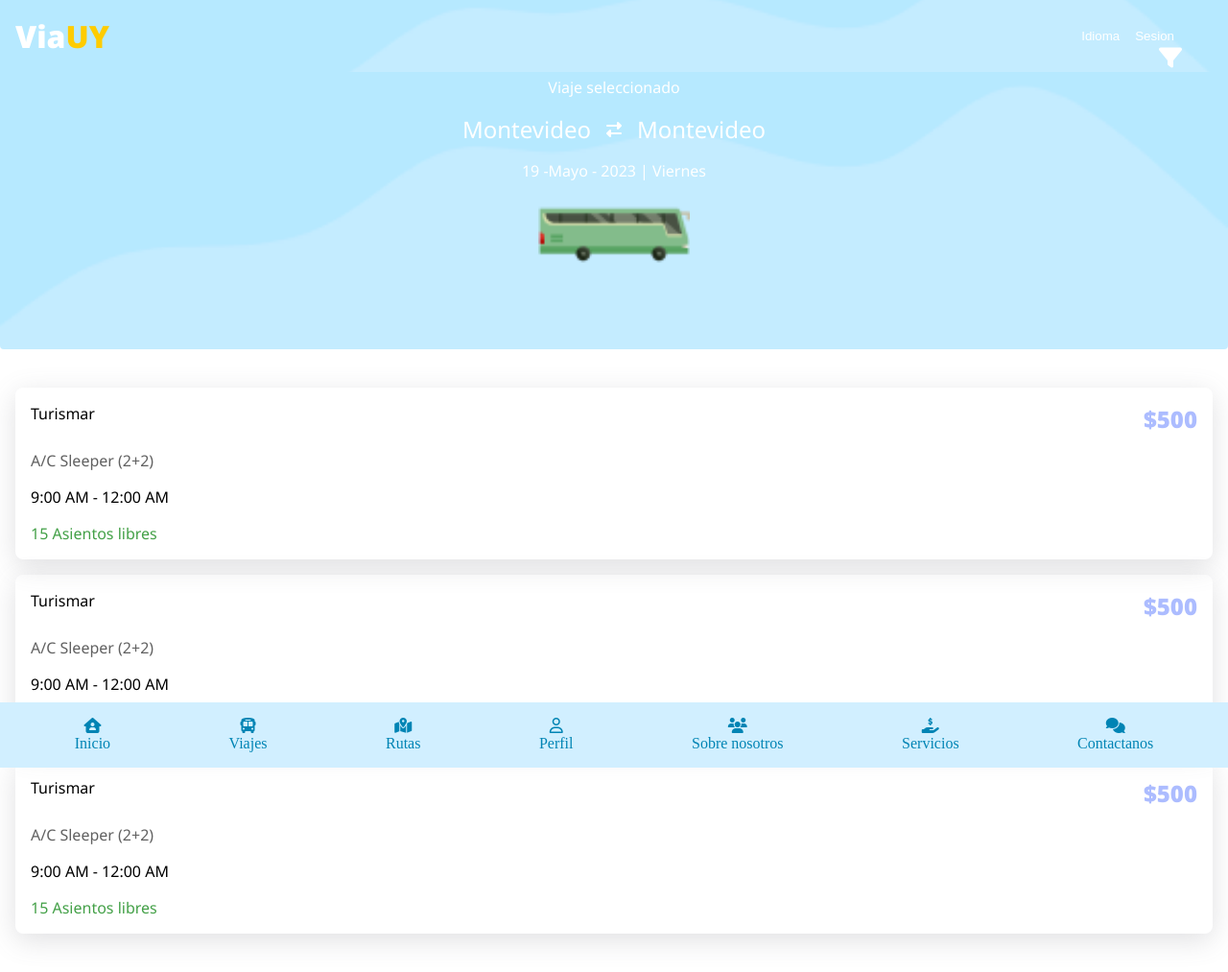
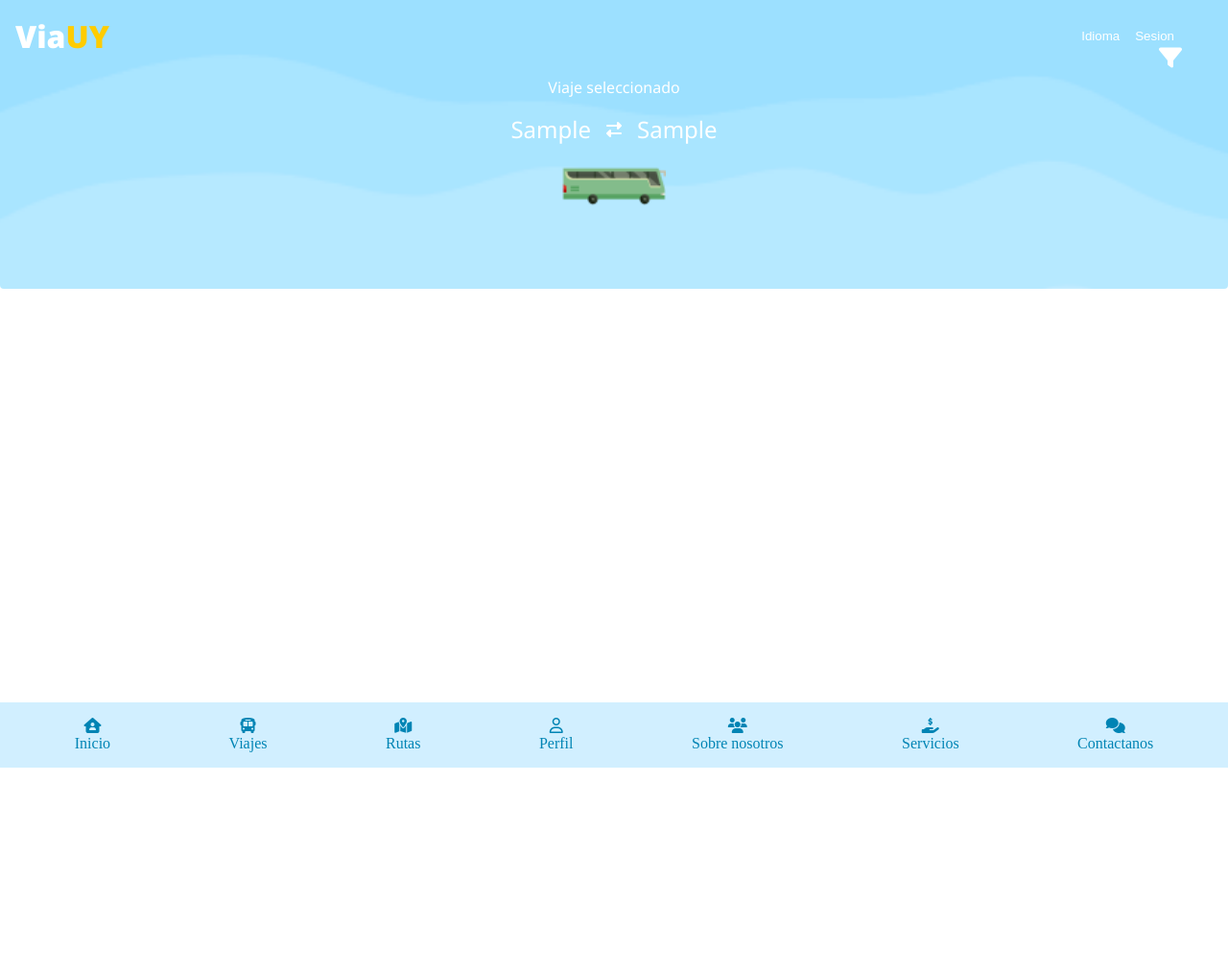
Before and after one commit to Facu185/ViaUy-BusSystem, a PHP site: template src/pages/travels.php in a window 1280 px wide. Shown: the whole page at 96% size. After the commit the page ends 800 px from the top, so only its background shows below. Run offline with PHP 8.4, Linux system fonts and the light colour scheme; the template is opened without the code that fills it: most values are stand-ins (such as "Sample title", 1, 10 or a date in 2020); some libraries are stand-ins or nearby versions.

Commit message:
router routes fixed

```diff
--- a/src/pages/login.php
+++ b/src/pages/login.php
@@ -1,6 +1,6 @@
 <?php
 session_start();
-include "../controlers/signin.php"
+include "./controlers/signin.php"
     ?>
 <!DOCTYPE html>
 <html lang="en">
@@ -21,8 +21,8 @@ include "../controlers/signin.php"
             <p class="menu__text" id="loginMessage"></p>
             <div class="login__form">
                 <form method="post">
-                    <input type="email" id="loginEmail" name="email" placeholder="Email">
-                    <input type="password" id="loginPassword" name="password" placeholder="Contraseña">
+                    <input type="email" id="loginEmail" name="email" placeholder="Email" value='f@f.com'>
+                    <input type="password" id="loginPassword" name="password" placeholder="Contraseña" value='123456789'>
                     <input type="submit" class="button--primary" id="loginButton" name="loginButton"
                         value="Ingresar"></input>
                 </form>
--- a/src/pages/register.php
+++ b/src/pages/register.php
@@ -1,6 +1,6 @@
 <?php
-    session_start();
-    include "../controlers/signup.php"
+
+    include "./controlers/signup.php"
 ?>
 <!DOCTYPE html>
 <html lang="en">
--- a/src/pages/travels.php
+++ b/src/pages/travels.php
@@ -1,6 +1,11 @@
 <?php
-session_start();
 
+if ($_SERVER["REQUEST_METHOD"] == "POST") {
+    include './controlers/travels.php';
+    $search = true;
+} else {
+    $search = false;
+}
 ?>
 
 <!DOCTYPE html>
@@ -42,42 +47,53 @@ session_start();
         <section class="selected__travel">
             <p id="travelsSelected"></p>
             <div>
-                <p>Montevideo</p>
+                <p>
+                    <?php echo ($info_linea['origen_tramo']) ?>
+                </p>
                 <i class="fa-solid fa-right-left"></i>
-                <p>Montevideo</p>
+                <p>
+                    <?php echo ($info_linea['destino_tramo']) ?>
+                </p>
             </div>
-            <p>19 -Mayo - 2023 | Viernes</p>
             <img src="../assets/travels-bus.png" alt="bus">
         </section>
     </main>
     <section class="travel__cards">
-        <div class="travel__card">
-            <div class="tcard__header">
-                <p>Turismar</p>
-                <p class="sky">$500</p>
-            </div>
-            <p class="gray">A/C Sleeper (2+2)</p>
-            <p>9:00 AM - 12:00 AM</p>
-            <p class="green">15 Asientos libres</p>
-        </div>
-        <div class="travel__card">
-            <div class="tcard__header">
-                <p>Turismar</p>
-                <p class="sky">$500</p>
-            </div>
-            <p class="gray">A/C Sleeper (2+2)</p>
-            <p>9:00 AM - 12:00 AM</p>
-            <p class="green">15 Asientos libres</p>
-        </div>
-        <div class="travel__card">
-            <div class="tcard__header">
-                <p>Turismar</p>
-                <p class="sky">$500</p>
-            </div>
-            <p class="gray">A/C Sleeper (2+2)</p>
-            <p>9:00 AM - 12:00 AM</p>
-            <p class="green">15 Asientos libres</p>
-        </div>
+
+        <?php foreach ($info_linea as $lineas):?>
+            <?php if (gettype($lineas) === "array"): ?>
+                <?php foreach ($lineas as $unidad => $valor):
+                    ?>
+                    <?php if (gettype($unidad) === "integer"): ?>
+                        <div class="travel__card">
+                            <div class="tcard__header">
+                                <p>
+                                    Linea:
+                                    <?php echo ($lineas['nombre_linea']) ?>
+                                </p>
+                                <p class="sky">
+                                    $
+                                    <?php echo ($lineas['precio_total']) ?>
+                                </p>
+                            </div>
+                            <p class="gray">
+                                <?php echo ($valor['caracteristicas']) ?>
+                            </p>
+                            <p>
+                                <?php echo ($valor['hora_salida']) ?> -
+                                <?php echo ($valor['hora_llegada']) ?>
+                            </p>
+                            <p class="<?php echo ($valor['asientos_libres'] < 10 ? 'red' : 'green') ?>">
+                                <?php echo $valor['asientos_libres'] ?> Asientos disponibles
+                            </p>
+                        </div>
+                    <?php endif ?>
+                <?php endforeach ?>
+            <?php endif ?>
+
+
+        <?php endforeach ?>
+
     </section>
     <nav class="nav__bar">
         <div class="home">
```
